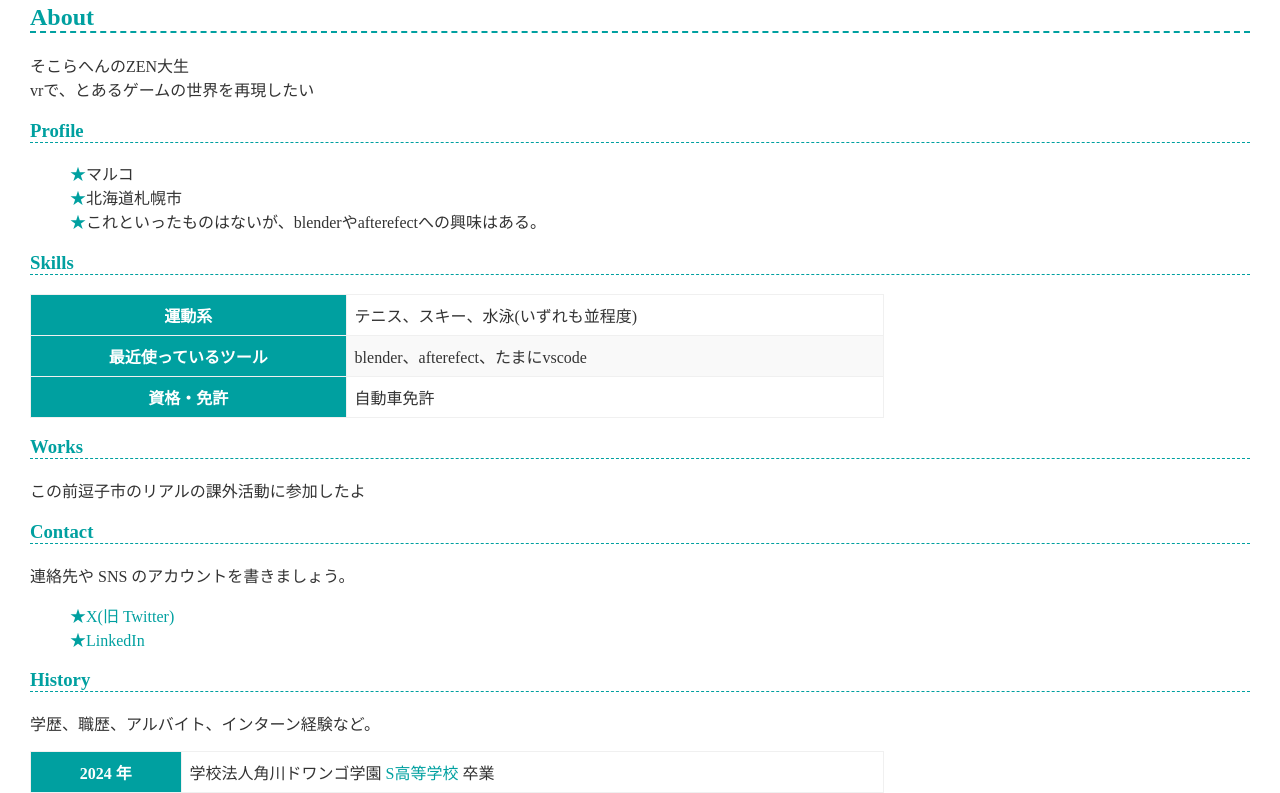
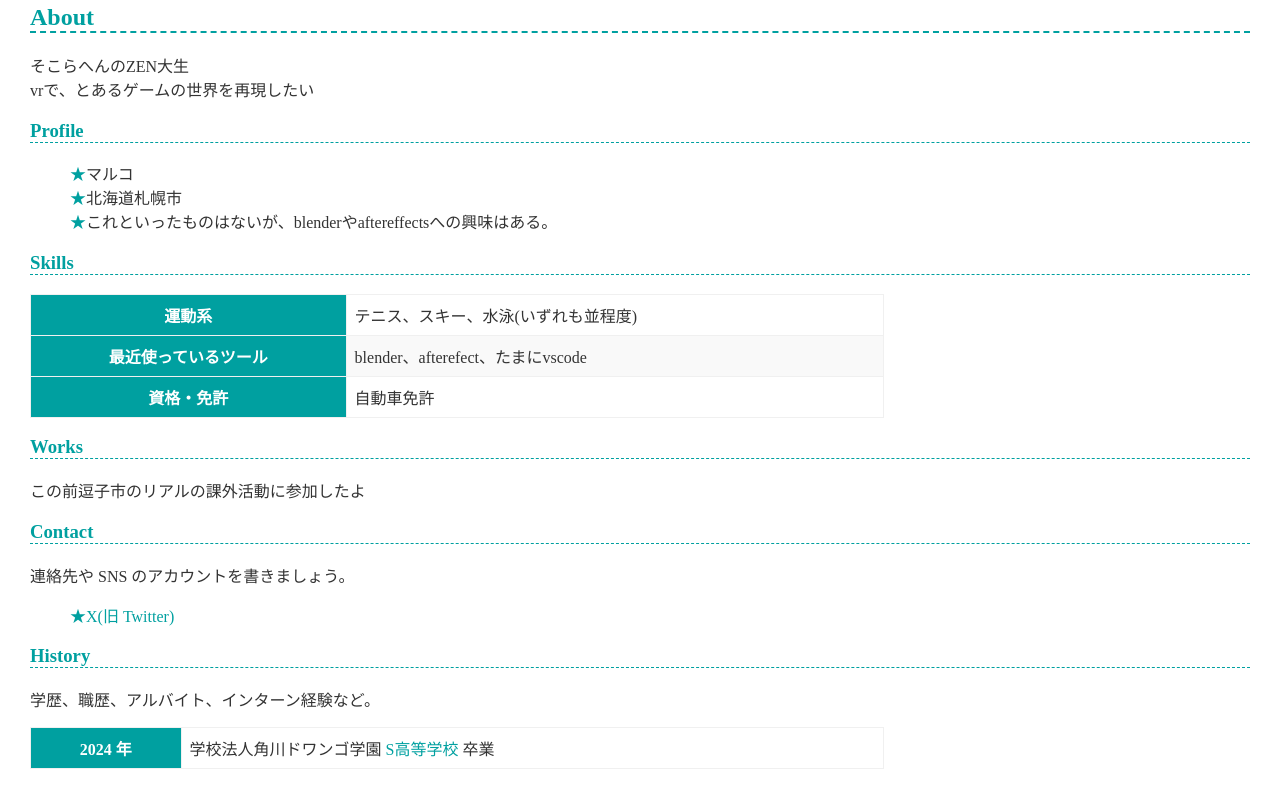
Before and after one commit to tiwaninn0222-maker/tiwaninn0222-maker.github.io, a plain HTML site: page index.html in a window 1280 px wide. Shown: the part 109-902 px from the top of the page. After the commit the page ends 878 px from the top, so only its background shows below. Drawn offline with Linux system fonts and the light colour scheme.

```diff
--- a/index.html
+++ b/index.html
@@ -20,7 +20,7 @@
     <ul>
       <li>マルコ</li>
       <li>北海道札幌市</li>
-      <li>これといったものはないが、blenderやafterefectへの興味はある。</li>
+      <li>これといったものはないが、blenderやaftereffectsへの興味はある。</li>
     </ul>
 
     <h3>Skills</h3>
@@ -47,8 +47,7 @@
     <h3>Contact</h3>
     <p>連絡先や SNS のアカウントを書きましょう。</p>
     <ul>
-      <li><a href="https://twitter.com/n_yobikou">X(旧 Twitter)</a></li>
-      <li><a >LinkedIn</a></li>
+      <li><a href="https://x.com/LbSNjyIjL877571">X(旧 Twitter)</a></li>
     </ul>
 
     <h3>History</h3>
```
